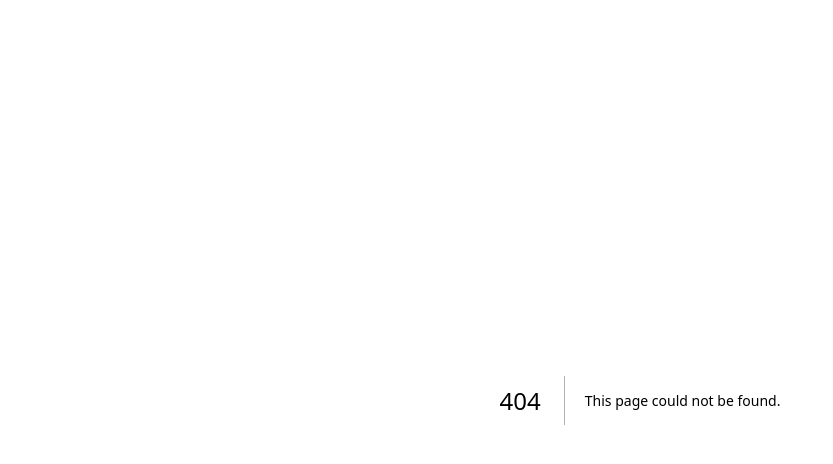
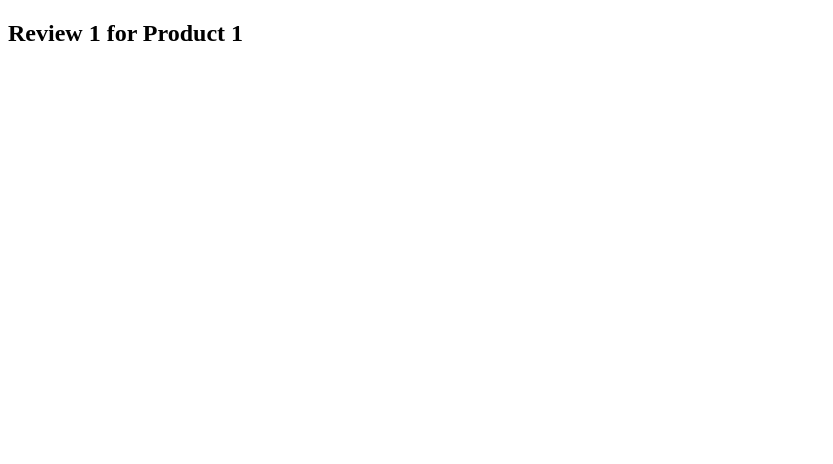
Before and after one commit to taezarlin1/nextjs-beginner-course, a Next.js app: page /products/1/reviews/1 in a window 1280 px wide. Before the commit this address had no page. Shown: the top 464 px of the page, without its empty margins (0-833 px from the left). Built offline with nearby package versions, Linux system fonts and the light colour scheme.

Commit message:
nested routes

```diff
--- /dev/null
+++ b/src/app/products/[productId]/reviews/[reviewId]/page.tsx
@@ -0,0 +1,6 @@
+export default async function ReviewDetails({params}:{
+    params: Promise<{productId: string, reviewId: string}>
+}) {
+    const {productId, reviewId} = await params;
+    return <h2>Review {reviewId} for Product {productId}</h2>
+}
```
